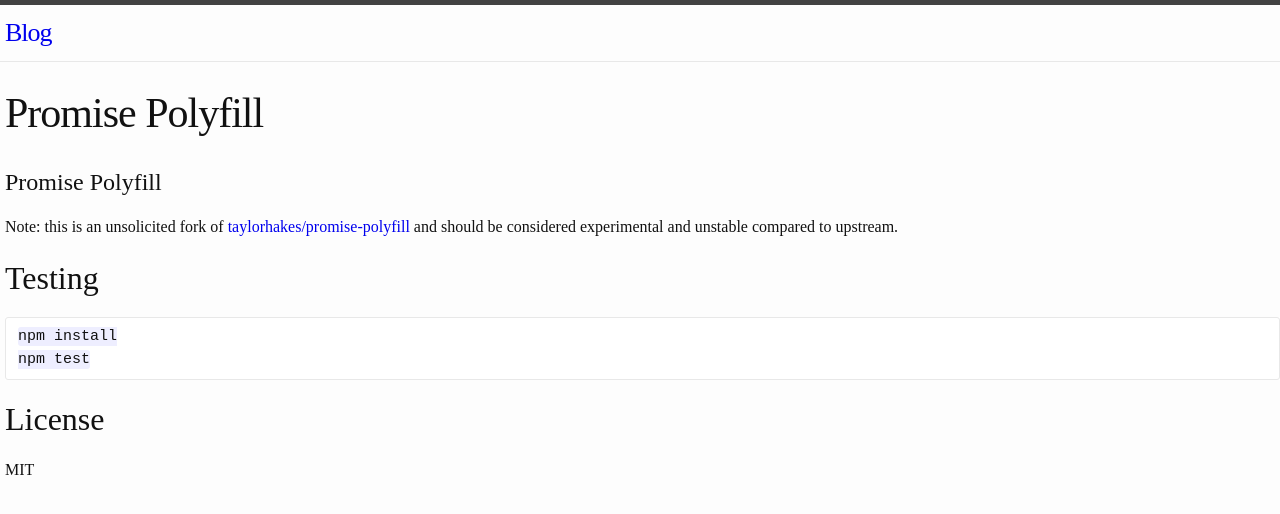
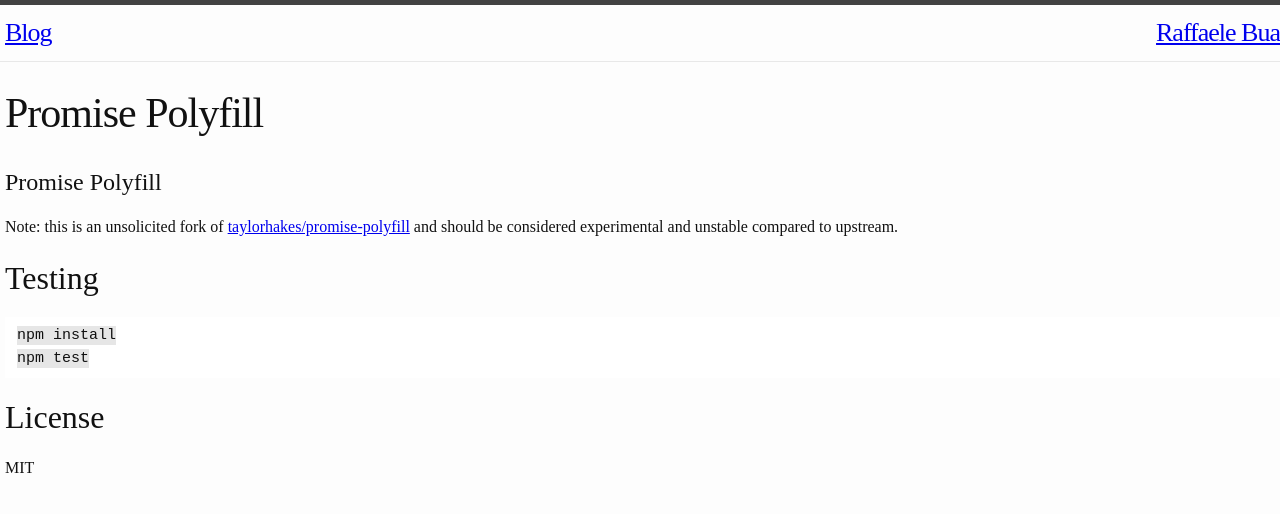
Before and after one commit to buele/buele.github.io, a Jekyll site: the page built from gnuragic/docs/bower_components/promise-polyfill/README.md, in a window 1280 px wide. Shown: the top 514 px of the page. Built offline with Jekyll 4.4.1, drawn with Linux system fonts in a browser that asks for light colours; our own code applies the rules of GitHub Pages for plain Markdown files.

Commit message:
update style

```diff
--- a/_includes/header.html
+++ b/_includes/header.html
@@ -13,6 +13,9 @@
         </svg>
       </a>
 
+      <div class="trigger">
+          <a class="site-title" href="/about/">Raffaele Bua</a>
+      </div>
       <!-- <div class="trigger">
         {% for page in site.pages %}
           {% if page.title %}
--- a/_sass/_base.scss
+++ b/_sass/_base.scss
@@ -90,7 +90,7 @@ h1, h2, h3, h4, h5, h6 {
  */
 a {
 
-    text-decoration: none;
+
 
     &:visited {
 
@@ -128,9 +128,8 @@ blockquote {
 pre,
 code {
     font-size: 15px;
-    border: 1px solid $grey-color-light;
-    border-radius: 3px;
-    background-color: #eef;
+    background-color: #e6e6e6;
+    font-family: "Courier New", Courier, monospace;
 }
 
 code {
```
